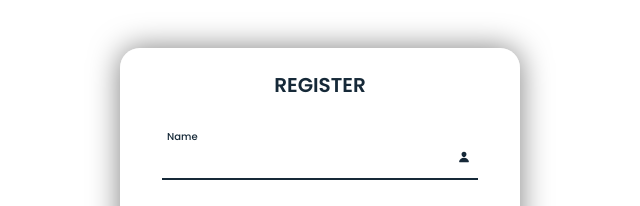
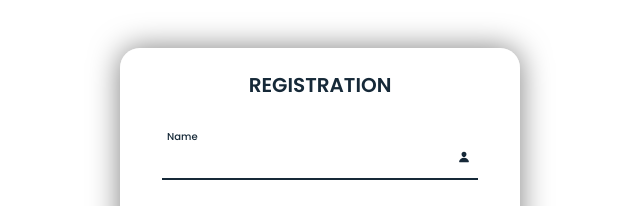
Before and after one commit to kenth356/Facebook-Login-Page, a plain HTML site: page index.html in a window 1280 px wide. Shown: the part 132-338 px from the top of the page, 319-959 px from the left. Drawn offline with nearby package versions, Linux system fonts and the light colour scheme.

Commit message:
Update index.html

```diff
--- a/index.html
+++ b/index.html
@@ -16,7 +16,7 @@
     </header>
     <div class = "wrapper">
         <div class = "boxFORM">
-            <h2>REGISTER</h2>
+            <h2>REGISTRATION</h2>
             <form action = "#">
                 <div class = "boxINPUT">
                     <span class = "icon"><ion-icon name="person"></ion-icon></span>
```
